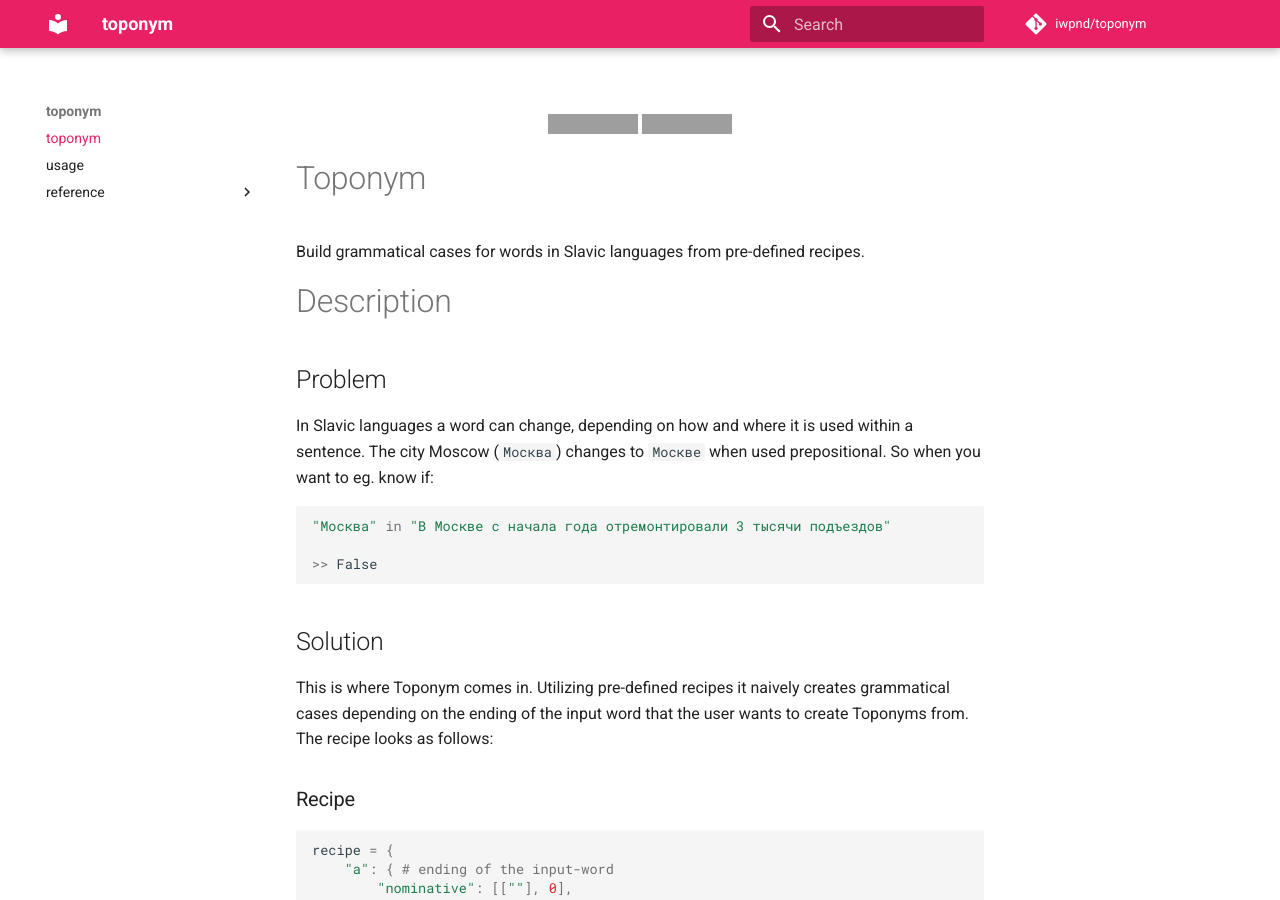
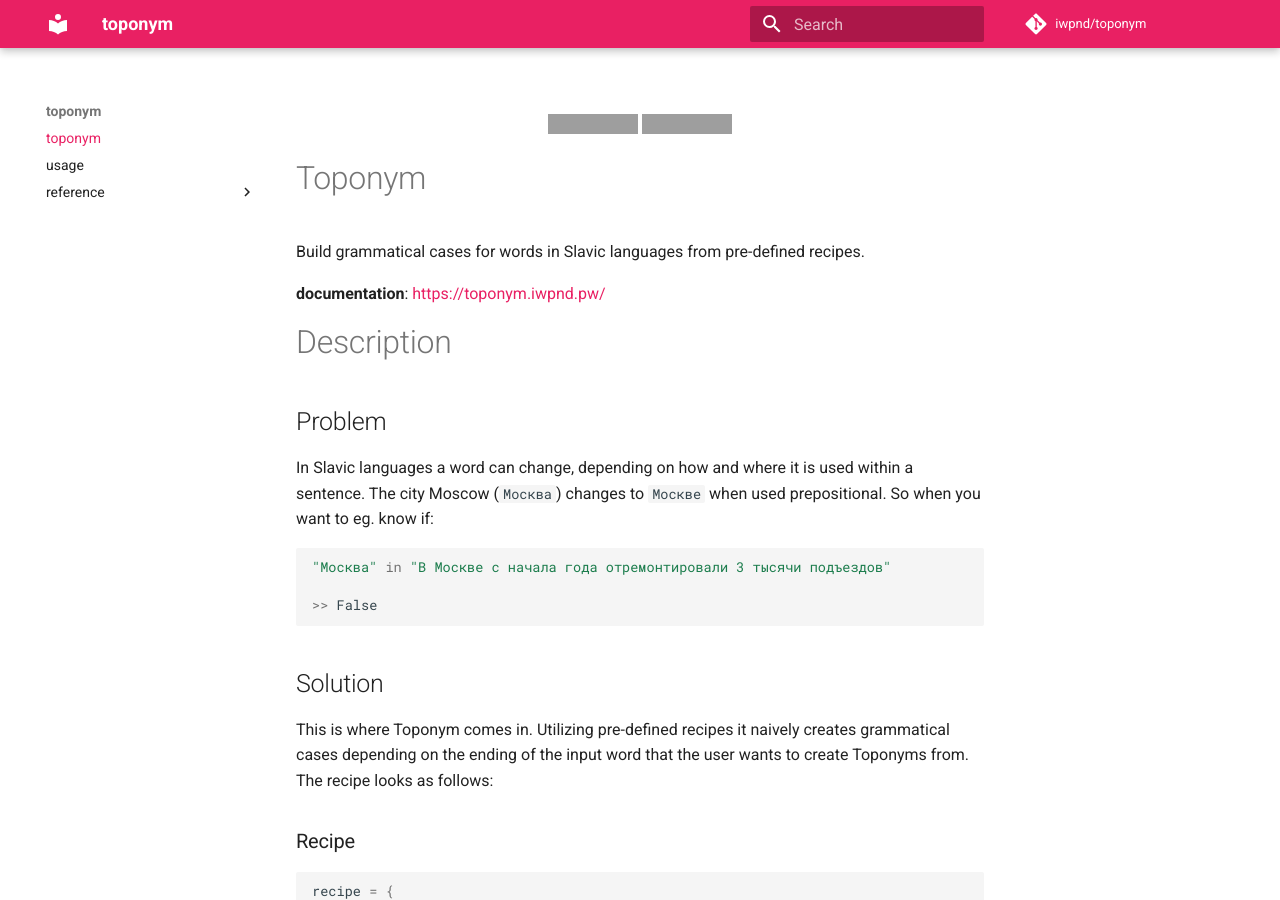
Before and after one commit to iwpnd/toponym, an MkDocs documentation site: the page built from docs/index.md, in a window 1280 px wide and 900 px high. Built offline with MkDocs 1.6.1 and Material for MkDocs 9.7.7, drawn with Linux system fonts in a browser that asks for light colours; comment, search, counter and statistics services are not loaded; grey boxes are pictures that could not be loaded.

Commit message:
added link to documentation to readme

```diff
--- a/docs/index.md
+++ b/docs/index.md
@@ -10,6 +10,8 @@
 # Toponym
 
 Build grammatical cases for words in Slavic languages from pre-defined recipes.
+
+**documentation**: [https://toponym.iwpnd.pw/](https://toponym.iwpnd.pw/)
 
 # Description
 
```
Also changed, not shown: README.md (+2 -0 lines).
